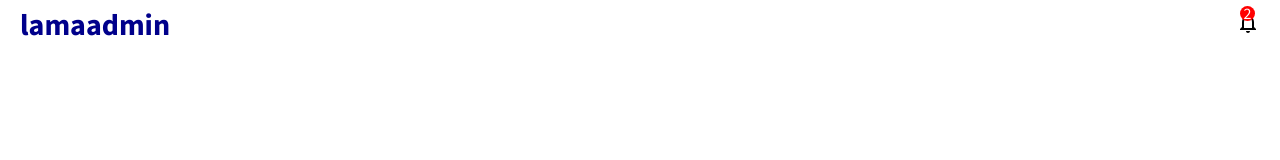
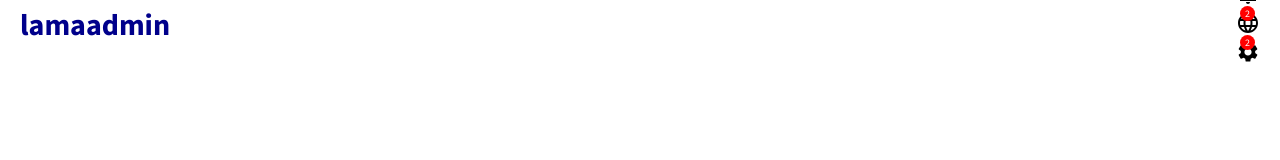
Before and after one commit to KipletingEdwin/adminDashboard, a React (Create React App) app: page / in a window 1280 px wide. Shown: the top 160 px of the page. Built offline with nearby package versions, Linux system fonts and the light colour scheme.

Commit message:
add settings and language icons

```diff
--- a/src/components/topbar/Topbar.jsx
+++ b/src/components/topbar/Topbar.jsx
@@ -1,6 +1,6 @@
 import React from 'react'
 import './topbar.css'
-import { NotificationsNone } from '@mui/icons-material';
+import { NotificationsNone, Language, Settings } from '@mui/icons-material';
 
 export default function Topbar() {
   return (
@@ -13,7 +13,16 @@ export default function Topbar() {
           <div className="topbarIconsContainer">
             <NotificationsNone />
             <span className="topIconBadge">2</span>
+          </div>
 
+          <div className="topbarIconsContainer">
+            <Language />
+            <span className="topIconBadge">2</span>
+          </div>
+
+          <div className="topbarIconsContainer">
+            <Settings />
+            <span className="topIconBadge">2</span>
           </div>
         </div>
 
--- a/src/components/topbar/topbar.css
+++ b/src/components/topbar/topbar.css
@@ -36,4 +36,5 @@
     display: flex;
     align-items: center;
     justify-content: center;
+    font-size: 10px;
 }
```
